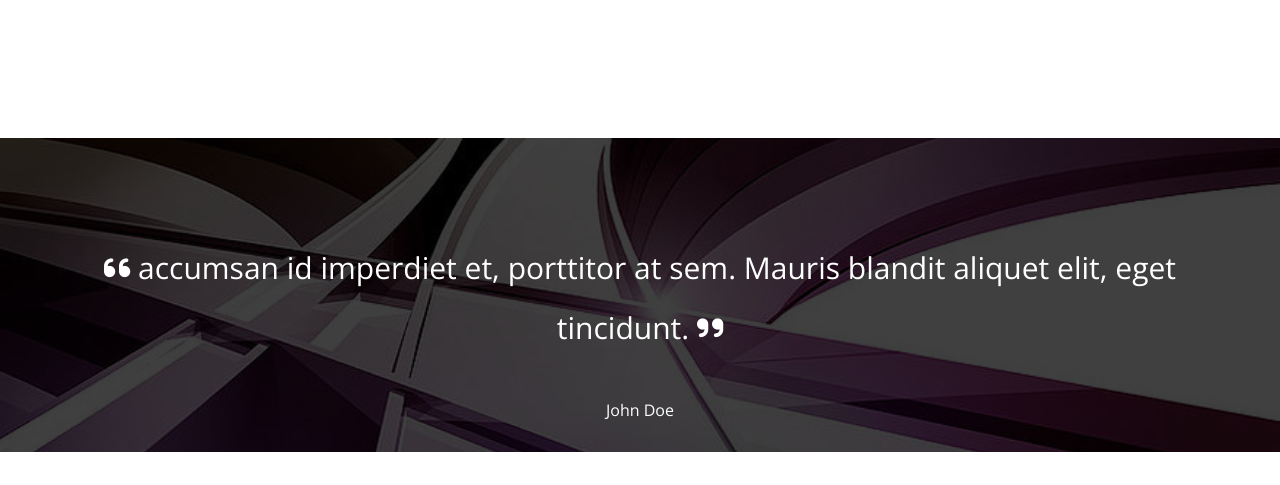
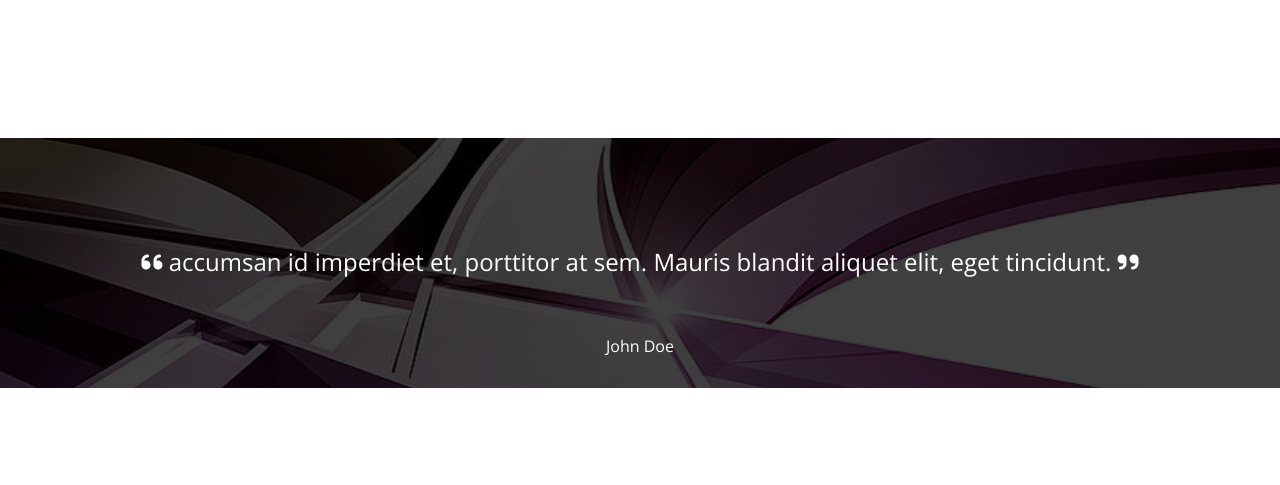
Before and after one commit to MohammedAli2011/Bootstrap-5-pro-2, a plain HTML site: page Index.html in a window 1280 px wide. Shown: the part 5200-5685 px from the top of the page. Drawn offline with nearby package versions, Linux system fonts and the light colour scheme.

Commit message:
after add qoute & pricing sections

```diff
--- a/Index.html
+++ b/Index.html
@@ -402,15 +402,15 @@
     <!----------------- End skills ----------------->
 
     <!----------------- Start quote ----------------->
-    <div class="Quote">
-        <div class="container">
-            <q>
+    <div class="Quote position-relative text-white text-center">
+        <div class="container position-relative">
+            <q class="fs-4 d-block mb-3 lh-lg">
                 accumsan id imperdiet et,
                 porttitor at sem. Mauris
                 blandit aliquet elit, eget
                 tincidunt.
             </q>
-            <span>John Doe</span>
+            <span class="d-block mt-5">John Doe</span>
         </div>
     </div>
 
@@ -495,7 +495,8 @@
             <p class="Contact-text text-center mx-auto mb-3 mt-5 fs-5">
                 Contact us if you have special request
             </p>
-            <a class="Contact-link d-flex align-items-center justify-content-center py-2 px-4 m-auto text-white fw-bold" href="#">Contact Us</a>
+            <a class="Contact-link d-flex align-items-center justify-content-center py-2 px-4 m-auto text-white fw-bold"
+                href="#">Contact Us</a>
         </div>
     </div>
 
--- a/css/Mohamed.css
+++ b/css/Mohamed.css
@@ -467,9 +467,6 @@ header .container nav form svg {
 .Quote {
     background-image: url(../images/quote.jpg);
     background-size: cover;
-    position: relative;
-    color: #fff;
-    text-align: center;
     padding-top: 100px;
     padding-bottom: 30px;
 }
@@ -484,17 +481,6 @@ header .container nav form svg {
     background-color: rgb(0 0 0 / 75%);
 }
 
-.Quote .container {
-    position: relative;
-}
-
-.Quote .container q {
-    font-size: 30px;
-    display: block;
-    margin-bottom: 20px;
-    line-height: 2;
-}
-
 .Quote .container q::before {
     font-weight: 900;
     font-family: 'Font Awesome 5 Free';
@@ -505,27 +491,13 @@ header .container nav form svg {
     font-family: 'Font Awesome 5 Free';
 }
 
-@media (max-width: 767px) {
-    .Quote .container q {
-        font-size: 20px;
-    }
-}
-
-.Quote .container span {
-    display: block;
-    margin-top: 40px;
-}
-
 /*************** End quote ***************/
 
 /*************** Start Pricing ***************/
-.Pricing .container .Plans {
-    gap: 30px;
-}
 
 .Pricing .container .Plans .Plan {
     background-color: #fcfcfc;
-    max-width: calc(25% - 30px);
+    min-width: calc(25% - 30px);
 }
 
 .Pricing .container .Plans .Plan .Head {
--- a/css/media.css
+++ b/css/media.css
@@ -140,3 +140,9 @@
     }
 
 }
+
+@media (max-width: 767px) {
+    .Quote .container q {
+        font-size: 20px;
+    }
+}
```
